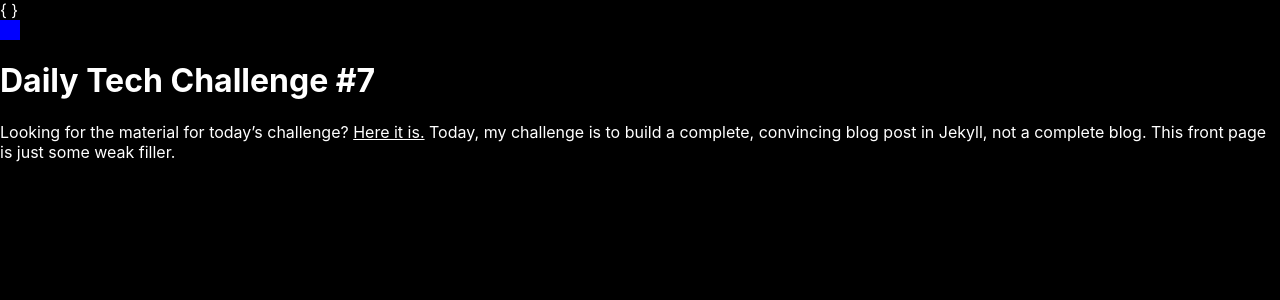
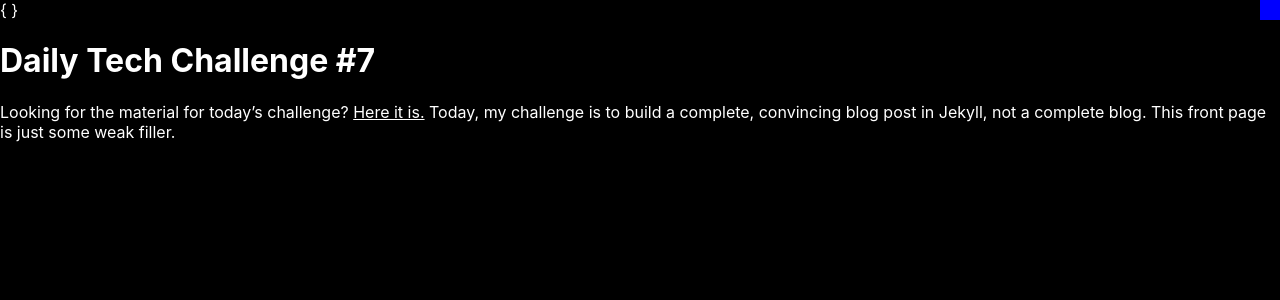
Before and after one commit to textninja/dtc0007, a Jekyll site: the page built from index.markdown, in a window 1280 px wide. Shown: the top 300 px of the page. Built offline with Jekyll 4.4.1, drawn with Linux system fonts in a browser that asks for light colours.

Commit message:
Moved hamburger menu

```diff
--- a/_sass/hamburger.scss
+++ b/_sass/hamburger.scss
@@ -10,6 +10,10 @@ nav {
         width: $hamburger-size;
         height: $hamburger-size;
         background-color: blue;
+
+        position: absolute;
+        top: 0;
+        right: 0;
     }
 
     ul {
@@ -17,7 +21,7 @@ nav {
     }
 
     &:focus-within {
-        position: fixed; top: 0; left: 0; bottom: 0; right: 0;
+        position: absolute; top: 0; left: 0; bottom: 0; right: 0;
         background-color: var(--bg);
 
         ul {
@@ -26,7 +30,7 @@ nav {
 
         + #close-nav {
             position: fixed;
-            top: 0; left: 0;
+            top: 0; right: 0;
             width: $hamburger-size;
             height: $hamburger-size;
             background-color: red;
```
